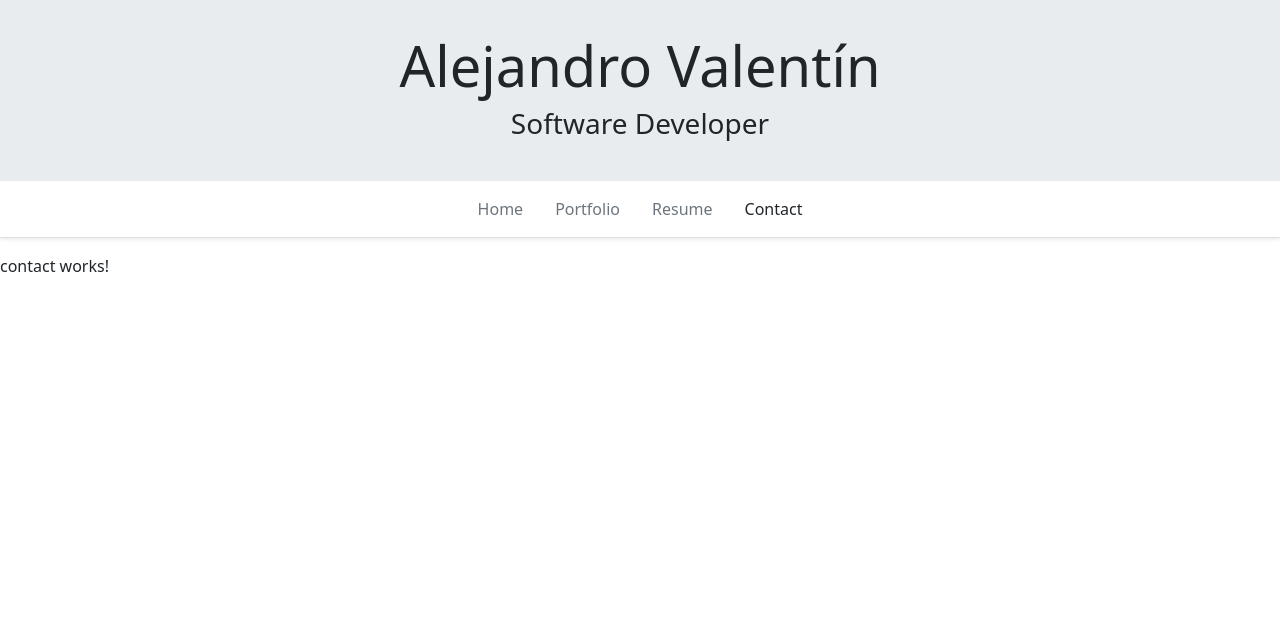
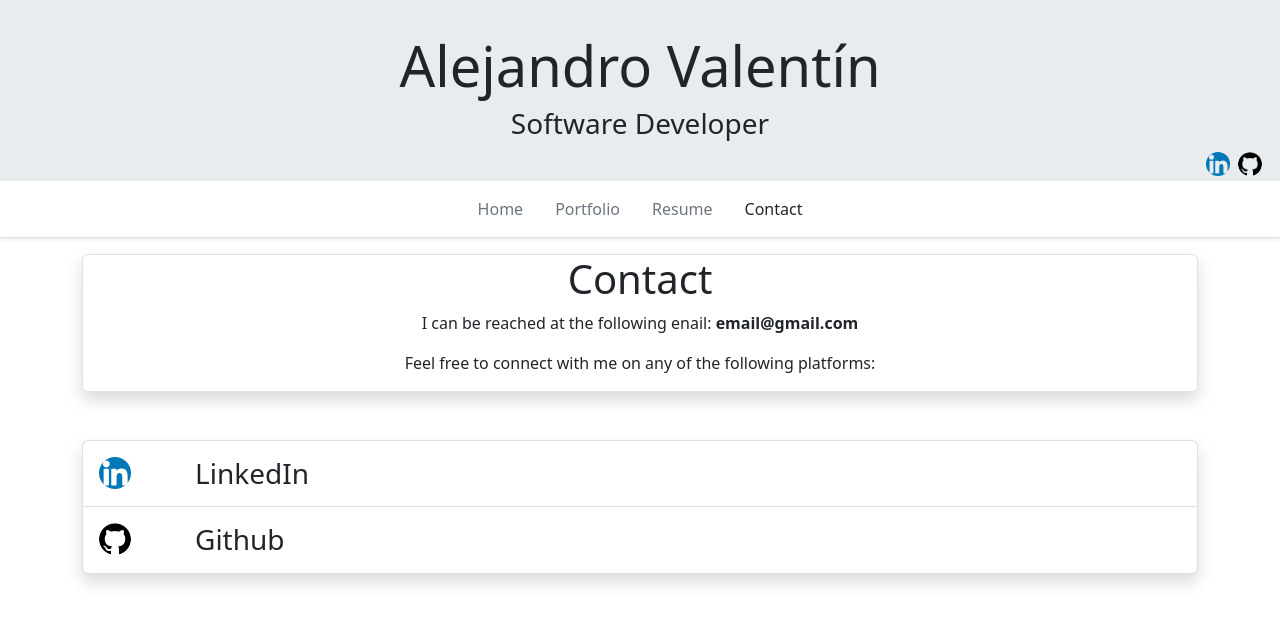
Before and after one commit to Tamuzur/portfolio, an Angular app: page /Contact in a window 1280 px wide. Shown: the top 624 px of the page. Built offline with nearby package versions, Linux system fonts and the light colour scheme.

Commit message:
Pagina contacto añadida y enlaces a redes (sin enlaces directos) añadido al header

```diff
--- a/src/app/contact/contact.component.html
+++ b/src/app/contact/contact.component.html
@@ -1 +1,23 @@
-<p>contact works!</p>
+<div class="container">
+    <div class="text-center border mb-5 shadow rounded">
+        <h1>Contact</h1>
+        <p>I can be reached at the following enail: <b>email&#64;gmail.com</b> </p>
+        <p>Feel free to connect with me on any of the following platforms:</p>
+    </div>
+
+
+    <div class="list-group shadow">
+        <a href="//linkedin.com" target="_blank" class="list-group-item list-group-item-action d-flex gap-3 py-3">
+            <img src="../../assets/linkedin.png" width="32" height="32" class="rounded-circle flex-shrink-0 me-5" alt="">
+            <h3 class="mb-0">LinkedIn</h3>
+        </a>
+
+        <a href="//github.com" target="_blank" class="list-group-item list-group-item-action d-flex gap-3 py-3">
+            <img src="../../assets/github.png" width="32" height="32" class="rounded-circle flex-shrink-0 me-5" alt="">
+            <h3 class="mb-0">Github</h3>
+        </a>
+
+    </div>
+
+
+</div>
--- a/src/app/header/header.component.css
+++ b/src/app/header/header.component.css
@@ -2,3 +2,10 @@
     padding: 2rem 1rem;
     background-color: #e9ecef;
 }
+.jumbotron a img {
+    transition: transform 0.3s ease-in-out;
+}
+
+.jumbotron a:hover img {
+    transform: scale(1.2); /* Aumenta un poco el tamaño */
+}
--- a/src/app/header/header.component.html
+++ b/src/app/header/header.component.html
@@ -1,6 +1,16 @@
-<div class="jumbotron">
+<div class="jumbotron" style="position: relative;">
     <div class="text-center">
             <h1 class="display-4">Alejandro Valentín</h1>
             <h3>Software Developer</h3>
     </div>
+
+    <div style="position: absolute; bottom: 5px; right: 10px;">
+        <a href="//linkedin.com" target="_blank" class="">
+            <img src="../../assets/linkedin.png" width="24" height="24" class="rounded-circle me-2" alt="">
+        </a>
+
+        <a href="//github.com" target="_blank" class="">
+            <img src="../../assets/github.png" width="24" height="24" class="rounded-circle me-2" alt="">
+        </a>
+    </div>
 </div>
```
Also changed, not shown: src/assets/github.png (added), src/assets/linkedin.png (added).
